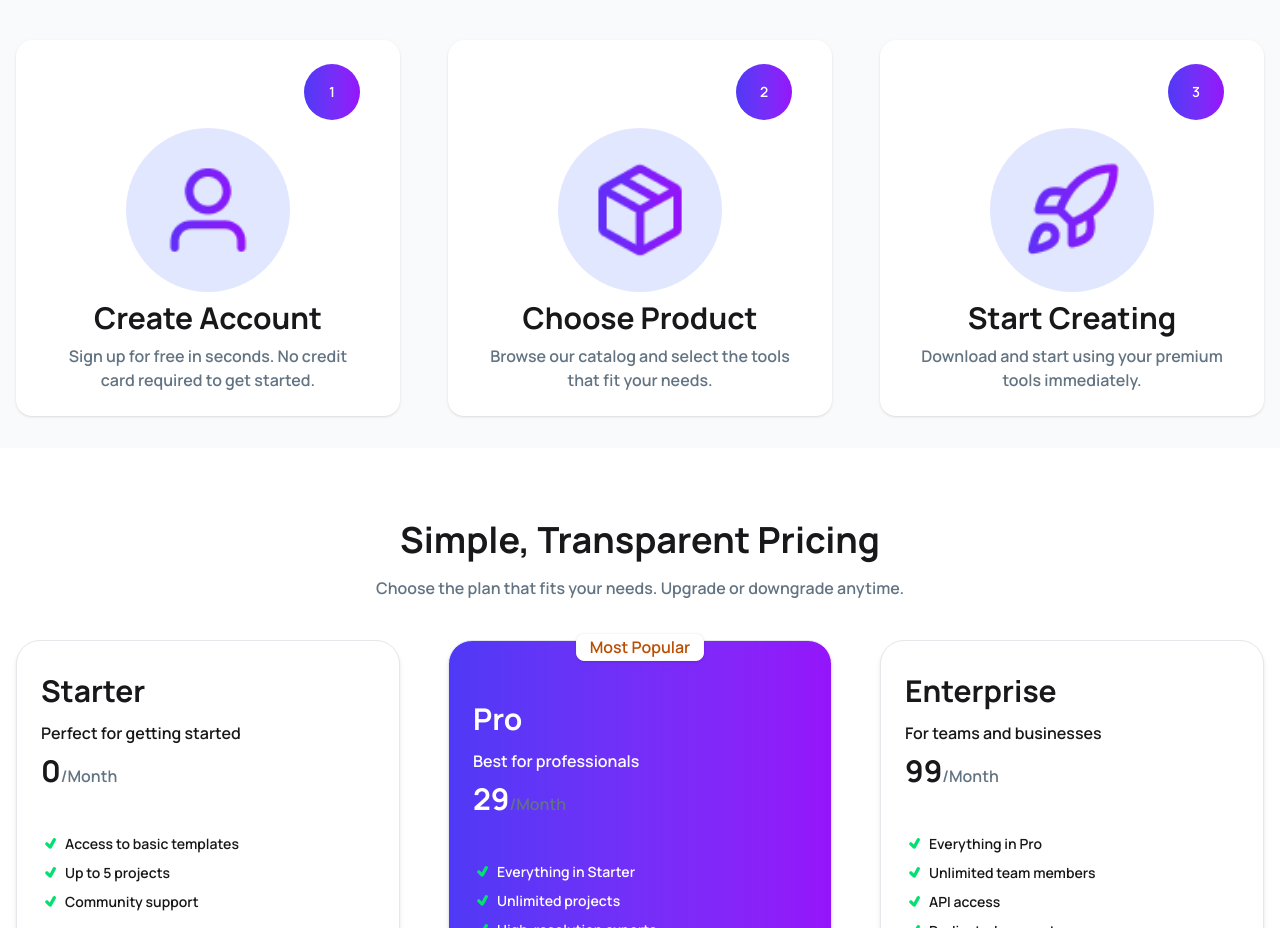
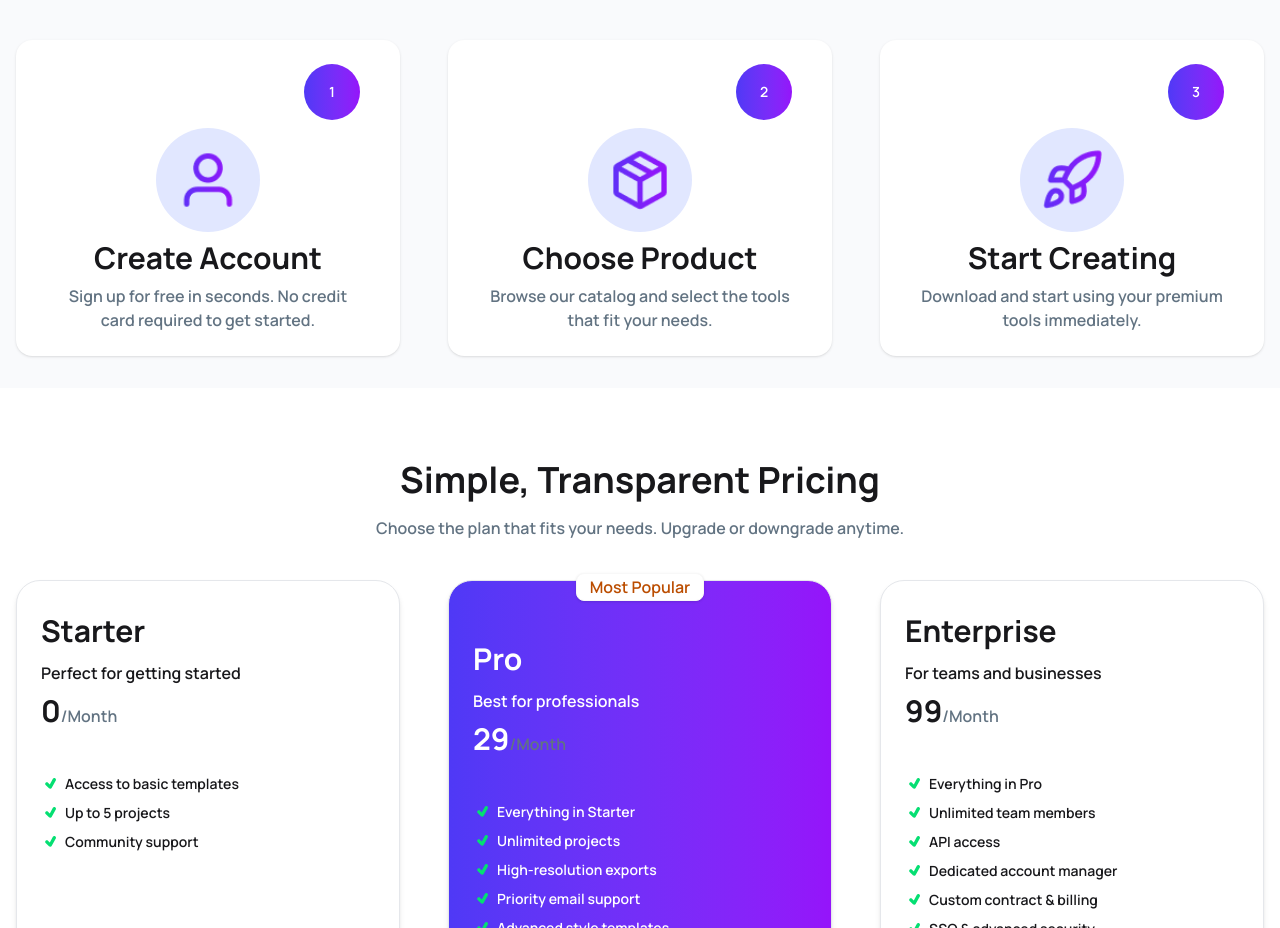
Before and after one commit to the-smri/assignment-6-DigiTools, a React (Vite) app: page / in a window 1280 px wide. Shown: the part 2423-3351 px from the top of the page. Built offline with nearby package versions, Linux system fonts and the light colour scheme.

Commit message:
modified StepsCards

```diff
--- a/src/components/homepage/getStarted/StepsCards.jsx
+++ b/src/components/homepage/getStarted/StepsCards.jsx
@@ -9,8 +9,8 @@ const StepsCards = ({step}) => {
           <div className="self-end flex items-center justify-center w-14 h-14 bg-linear-to-r from-[#4F39F6] to-[#9514FA] p-4 rounded-full text-white font-bold">
             {step.stepId}
           </div>
-          <div className="bg-[#E1E7FF] rounded-full p-8">
-            <img src={step.stepImageUrl} width="100px" alt="" />
+          <div className="bg-[#E1E7FF] rounded-full p-5 flex items-center justify-center">
+            <img src={step.stepImageUrl} className="w-16 h-16 object-contain" alt="" />
           </div>
           <div className="space-y-2 text-center">
             <h3 className="text-3xl font-bold text-center">{step.stepTitle}</h3>
```
